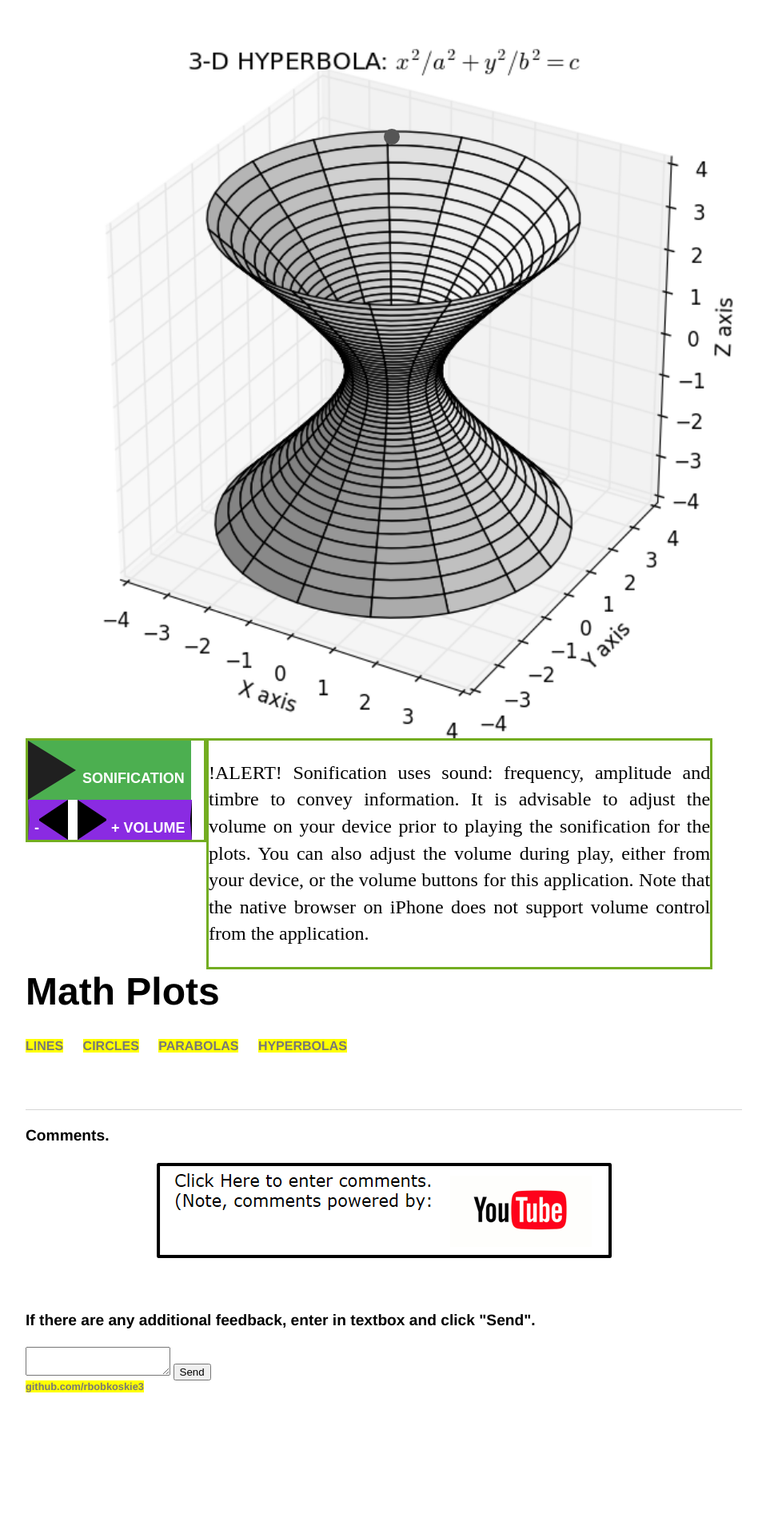
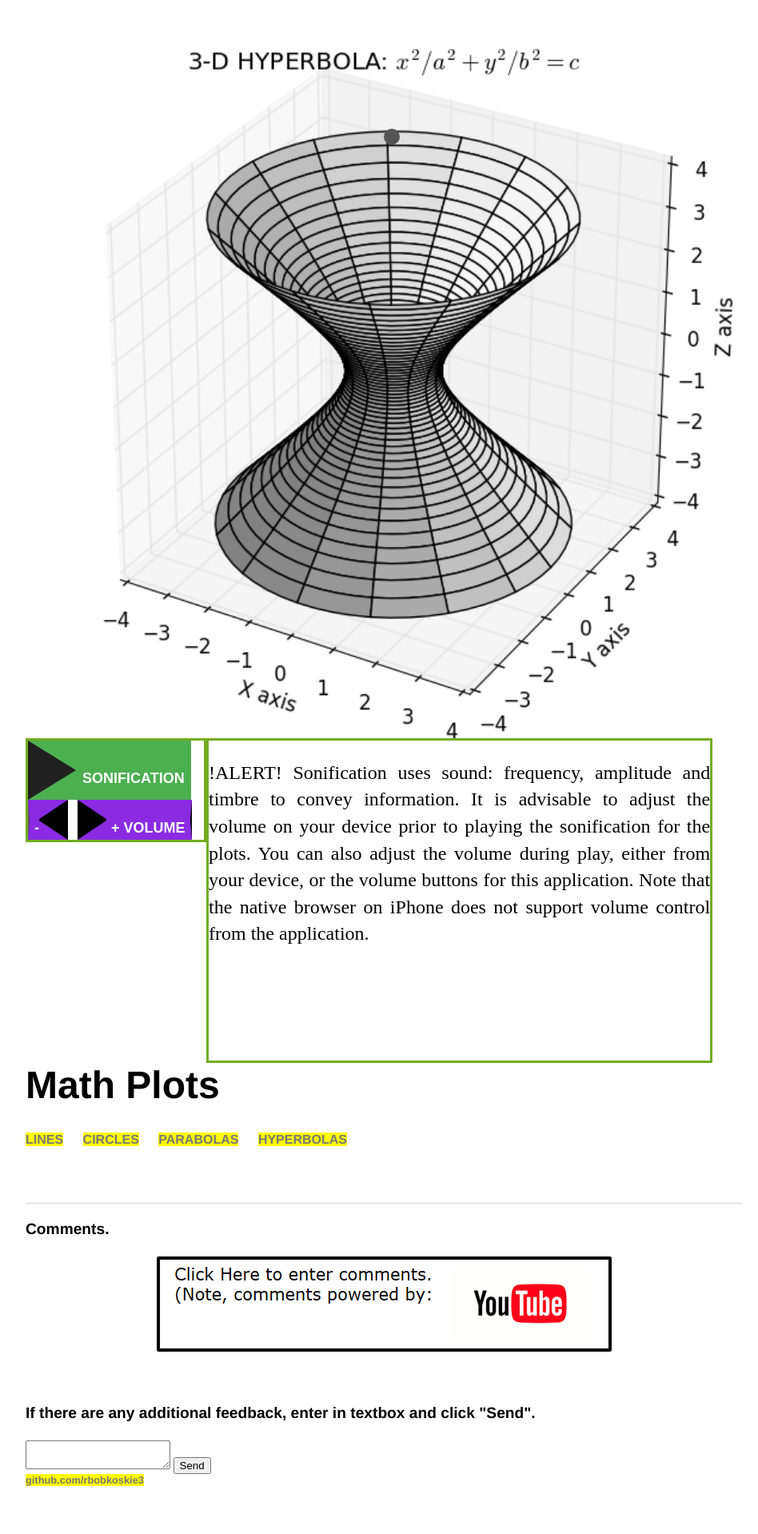
Before and after one commit to rbobkoskie3/rbobkoskie3.github.io, a Jekyll site: the page built from index.html, in a window 1280 px wide. Shown: the part 820-2738 px from the top of the page at 80% size, without its empty margins (160-1108 px from the left). Built offline with Jekyll 4.4.1, drawn with Linux system fonts in a browser that asks for light colours; before the commit the page ends 2621 px from its top, so only the background shows below that.

Commit message:
Add files via upload

```diff
--- a/index.html
+++ b/index.html
@@ -269,6 +269,10 @@ title: Math, Sonification, Plots
         */
 
         div.floatButton {
+            //width:30%;
+            //height:400px;
+            //float:left;
+
             width: 220px;
             height: 100%;
             // display:inline-block;
@@ -277,8 +281,12 @@ title: Math, Sonification, Plots
         }
 
         div.floatWarning {
+            //width:70%;
+            //height:400px;
+            //float:left;
+
             width: 70%;
-            height: 50%;
+            height: 400px;
             // display:inline-block;
             float:left;
             border: 3px solid #73AD21;
```
